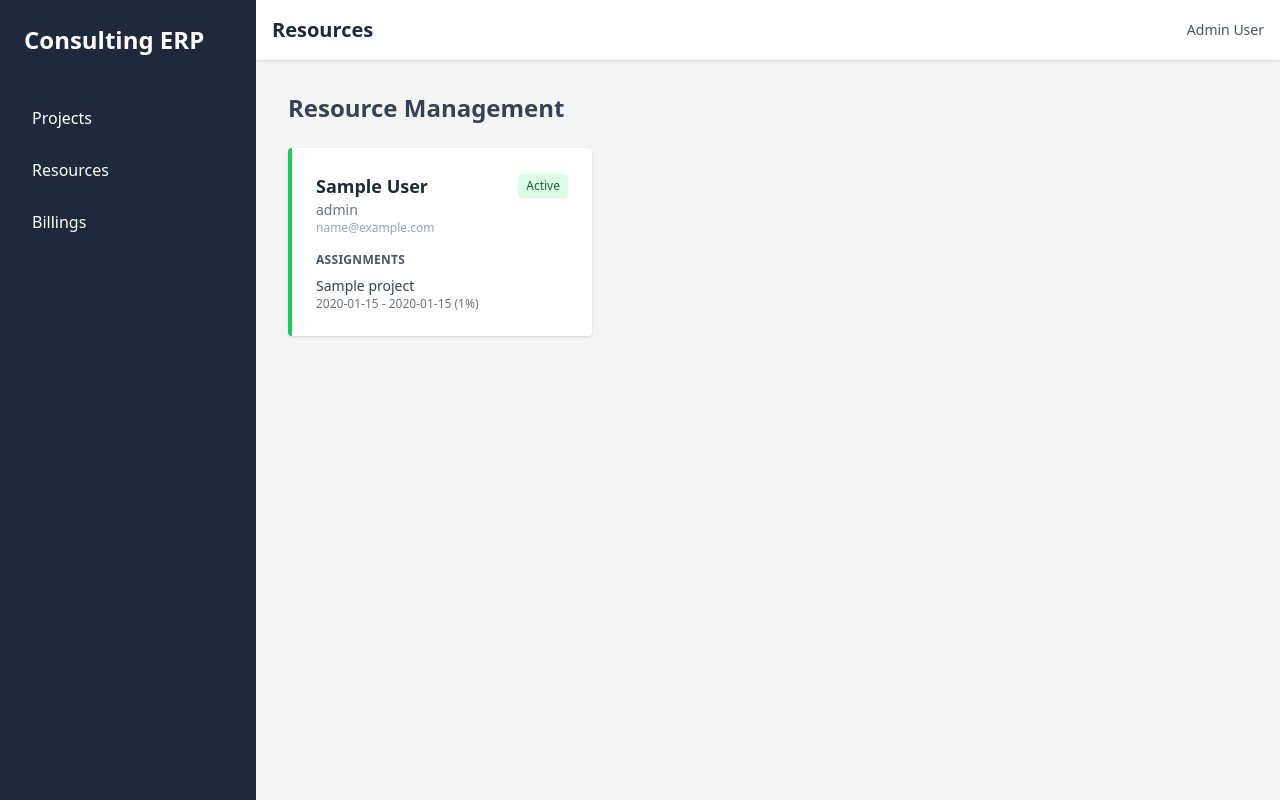
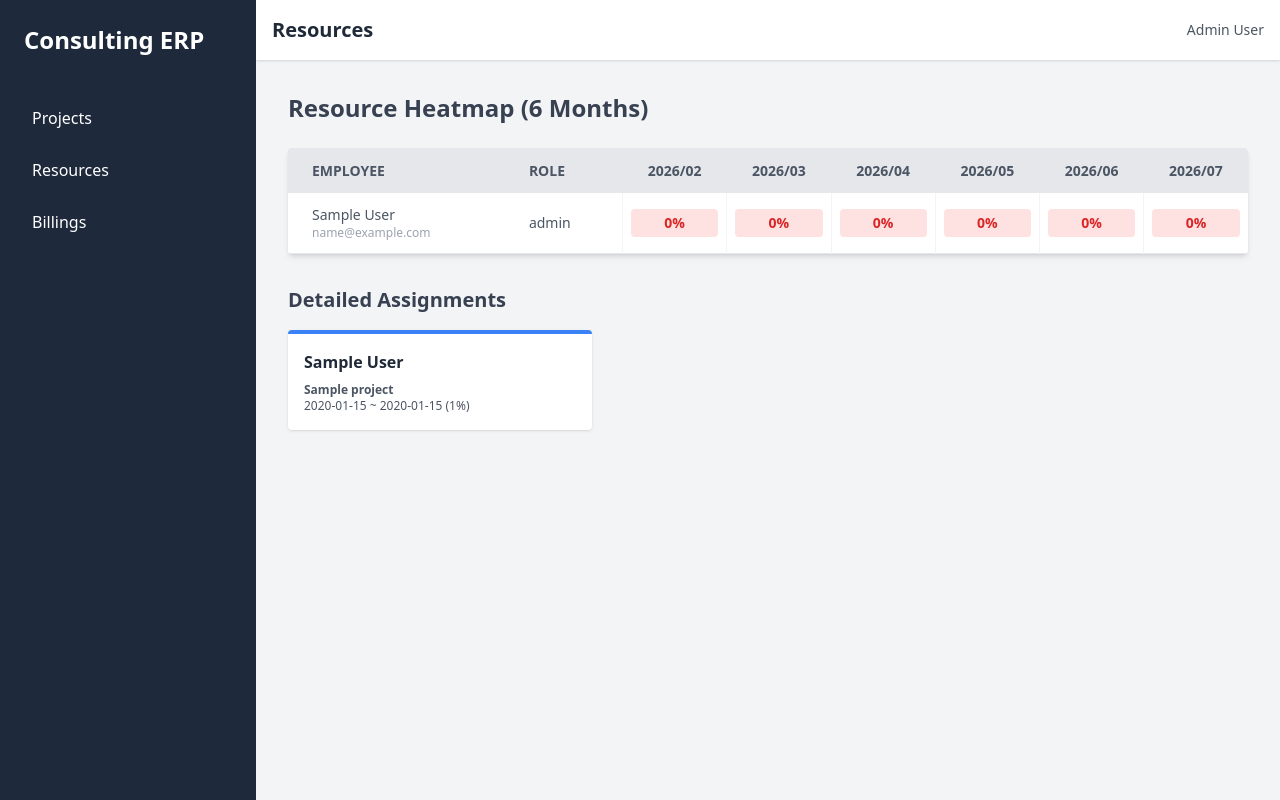
Before and after one commit to miyatsuko10004/it-consulting-system, a FastAPI app: page /employees in a window 1280 px wide. Run offline with FastAPI, Linux system fonts and the light colour scheme; tables that the repository leaves empty hold one stand-in row (values such as "Sample post"); some libraries are stand-ins or nearby versions.

Commit message:
Implement resource heatmap with 6-month forecast

```diff
--- a/app/main.py
+++ b/app/main.py
@@ -50,8 +50,60 @@ def create_project(
     db.commit()
     return RedirectResponse(url="/", status_code=303)
 
+from datetime import date, timedelta
+from calendar import monthrange
+
+# ... (imports)
+
+def get_monthly_utilization(employee, start_date, months=6):
+    utilization = []
+    current_year = start_date.year
+    current_month = start_date.month
+
+    for _ in range(months):
+        month_start = date(current_year, current_month, 1)
+        _, last_day = monthrange(current_year, current_month)
+        month_end = date(current_year, current_month, last_day)
+
+        total_effort = 0
+        for assign in employee.assignments:
+            # Check overlap
+            if assign.start_date <= month_end and assign.end_date >= month_start:
+                total_effort += assign.effort_percent
+
+        utilization.append({
+            "year": current_year,
+            "month": current_month,
+            "label": f"{current_year}/{current_month:02d}",
+            "percent": total_effort
+        })
+
+        # Next month
+        if current_month == 12:
+            current_month = 1
+            current_year += 1
+        else:
+            current_month += 1
+
+    return utilization
+
 # Employee List (Resource Management)
 @app.get("/employees", response_class=HTMLResponse)
 def employee_list(request: Request, db: Session = Depends(get_db)):
     employees = db.query(Employee).all()
-    return templates.TemplateResponse("employees.html", {"request": request, "employees": employees})
+    today = date.today()
+
+    # Attach utilization data to each employee object (runtime only)
+    for emp in employees:
+        emp.heatmap = get_monthly_utilization(emp, today)
+
+    # Get month headers from the first employee (or calculate fresh if list empty)
+    month_headers = []
+    if employees:
+        month_headers = [m["label"] for m in employees[0].heatmap]
+
+    return templates.TemplateResponse("employees.html", {
+        "request": request,
+        "employees": employees,
+        "month_headers": month_headers
+    })
--- a/app/templates/employees.html
+++ b/app/templates/employees.html
@@ -3,42 +3,66 @@
 {% block title %}Resources{% endblock %}
 
 {% block content %}
-<h2 class="text-2xl font-bold mb-6 text-gray-700">Resource Management</h2>
+<h2 class="text-2xl font-bold mb-6 text-gray-700">Resource Heatmap (6 Months)</h2>
 
-<div class="grid grid-cols-1 md:grid-cols-2 lg:grid-cols-3 gap-6">
-    {% for emp in employees %}
-    <div class="bg-white rounded shadow p-6 border-l-4 {% if emp.assignments %}border-green-500{% else %}border-gray-300{% endif %}">
-        <div class="flex justify-between items-start">
-            <div>
-                <h3 class="text-lg font-bold text-gray-800">{{ emp.name }}</h3>
-                <p class="text-sm text-gray-500">{{ emp.role }}</p>
-                <p class="text-xs text-gray-400">{{ emp.email }}</p>
-            </div>
-            <div class="text-right">
-                {% if emp.assignments %}
-                <span class="inline-block bg-green-100 text-green-800 text-xs px-2 py-1 rounded">Active</span>
-                {% else %}
-                <span class="inline-block bg-gray-100 text-gray-800 text-xs px-2 py-1 rounded">Bench</span>
-                {% endif %}
-            </div>
-        </div>
+<div class="bg-white shadow-md rounded my-6 overflow-x-auto">
+    <table class="min-w-full table-auto border-collapse">
+        <thead>
+            <tr class="bg-gray-200 text-gray-600 uppercase text-sm leading-normal">
+                <th class="py-3 px-6 text-left sticky left-0 bg-gray-200 z-10">Employee</th>
+                <th class="py-3 px-6 text-left">Role</th>
+                {% for header in month_headers %}
+                <th class="py-3 px-2 text-center min-w-[80px]">{{ header }}</th>
+                {% endfor %}
+            </tr>
+        </thead>
+        <tbody class="text-gray-600 text-sm font-light">
+            {% for emp in employees %}
+            <tr class="border-b border-gray-200 hover:bg-gray-100">
+                <td class="py-3 px-6 text-left sticky left-0 bg-white z-10 font-medium whitespace-nowrap">
+                    {{ emp.name }}
+                    <div class="text-xs text-gray-400 font-normal">{{ emp.email }}</div>
+                </td>
+                <td class="py-3 px-6 text-left whitespace-nowrap">
+                    {{ emp.role }}
+                </td>
+                {% for month in emp.heatmap %}
+                <td class="py-3 px-2 text-center border-l border-gray-100">
+                    {% if month.percent == 0 %}
+                        <div class="bg-red-100 text-red-600 py-1 rounded w-full font-bold">0%</div>
+                    {% elif month.percent < 80 %}
+                        <div class="bg-yellow-100 text-yellow-600 py-1 rounded w-full font-bold">{{ month.percent }}%</div>
+                    {% elif month.percent <= 100 %}
+                        <div class="bg-green-100 text-green-600 py-1 rounded w-full font-bold">{{ month.percent }}%</div>
+                    {% else %}
+                        <div class="bg-purple-100 text-purple-600 py-1 rounded w-full font-bold">{{ month.percent }}%</div>
+                    {% endif %}
+                </td>
+                {% endfor %}
+            </tr>
+            {% endfor %}
+        </tbody>
+    </table>
+</div>
 
-        <div class="mt-4">
-            <h4 class="text-xs font-semibold text-gray-600 uppercase tracking-wide">Assignments</h4>
-            <ul class="mt-2 space-y-2">
+<div class="mt-8">
+    <h3 class="text-xl font-bold mb-4 text-gray-700">Detailed Assignments</h3>
+    <div class="grid grid-cols-1 md:grid-cols-2 lg:grid-cols-3 gap-6">
+        {% for emp in employees %}
+        <div class="bg-white rounded shadow p-4 border-t-4 border-blue-500">
+            <h4 class="font-bold text-gray-800">{{ emp.name }}</h4>
+            <ul class="mt-2 space-y-1">
                 {% for assign in emp.assignments %}
-                <li class="text-sm">
-                    <span class="font-medium text-gray-700">{{ assign.project.name }}</span>
-                    <span class="text-xs text-gray-500 block">
-                        {{ assign.start_date }} - {{ assign.end_date }} ({{ assign.effort_percent }}%)
-                    </span>
+                <li class="text-xs text-gray-600">
+                    <span class="font-semibold">{{ assign.project.name }}</span><br>
+                    {{ assign.start_date }} ~ {{ assign.end_date }} ({{ assign.effort_percent }}%)
                 </li>
                 {% else %}
-                <li class="text-sm text-gray-400 italic">No active assignments</li>
+                <li class="text-xs text-gray-400 italic">No assignments</li>
                 {% endfor %}
             </ul>
         </div>
+        {% endfor %}
     </div>
-    {% endfor %}
 </div>
 {% endblock %}
```
